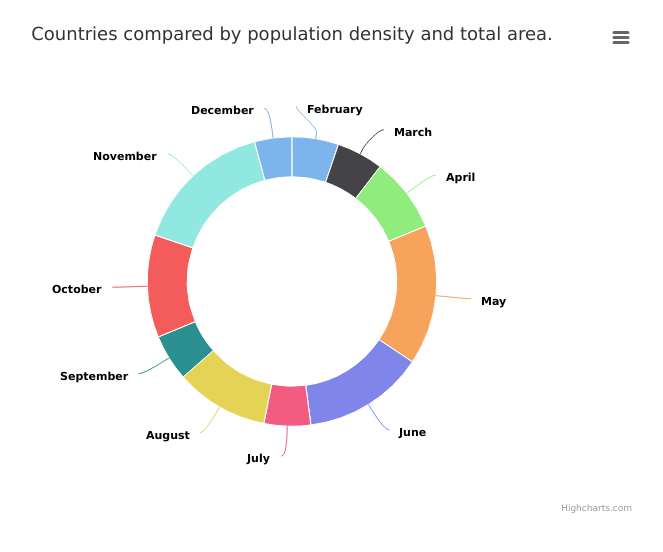
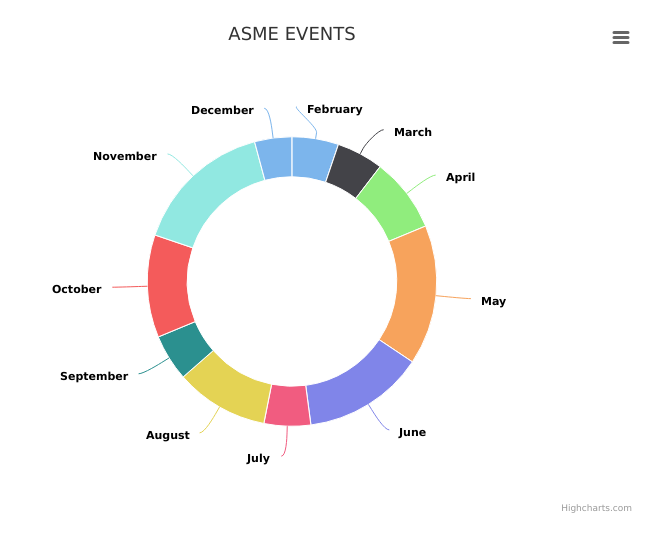
Before and after one commit to BairaviB/asme-highchart, a Flask app: page / in a window 1280 px wide. Shown: the top 552 px of the page, without its empty margins (348-1011 px from the left). Run offline with Flask 2, Linux system fonts and the light colour scheme.

Commit message:
Update index.html

```diff
--- a/templates/index.html
+++ b/templates/index.html
@@ -65,7 +65,7 @@
         type: 'variablepie'
     },
     title: {
-        text: 'Countries compared by population density and total area.'
+        text: 'ASME EVENTS'
     },
     tooltip: {
         headerFormat: '',
```
